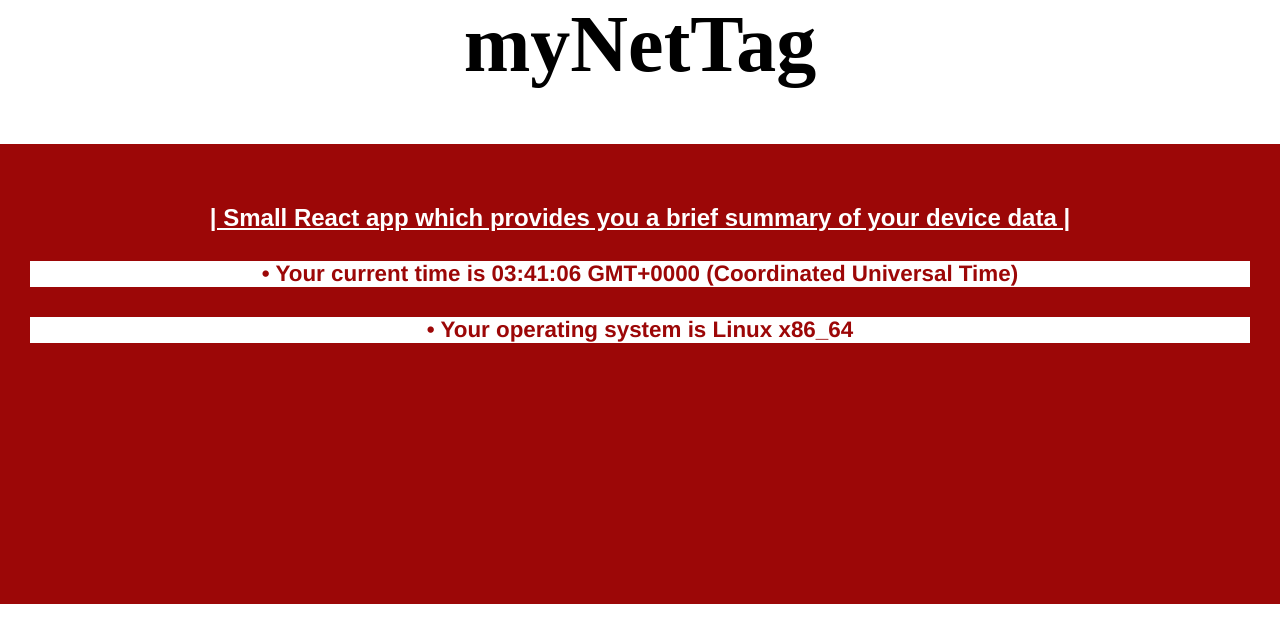
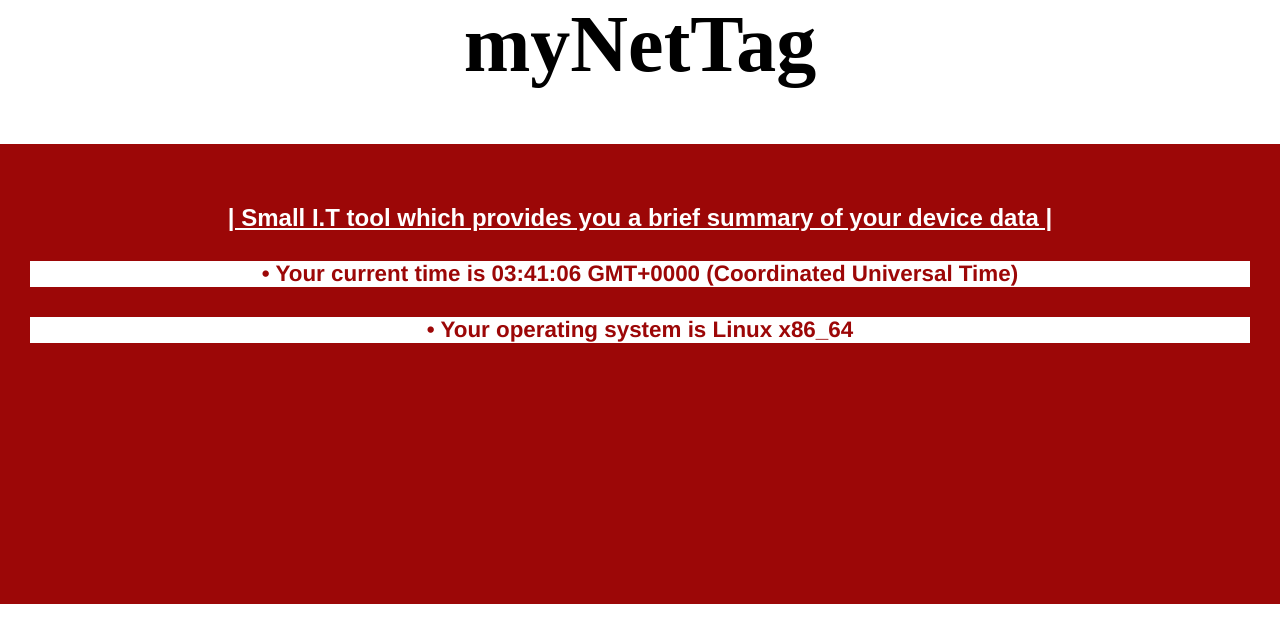
Before and after one commit to Toughee/myNetTag-React, a React (Create React App) app: page / in a window 1280 px wide. Shown: the top 642 px of the page. Built offline with nearby package versions, Linux system fonts and the light colour scheme; a web font is replaced by a local one.

Commit message:
Updated README and app.js

```diff
--- a/src/App.js
+++ b/src/App.js
@@ -25,10 +25,12 @@ class App extends Component {
     return (
       <div className="App animated bounceInUp">
         <div className="App-header">
-          <h2>| Small React app which provides you a brief
+          <h2>| Small I.T tool which provides you a brief
             summary of your device data |</h2>
                 <h4>• Your current time is {this.getDate()}</h4>
+
                 <h4>• Your operating system is {this.getOS()}</h4>
+
         </div>
       </div>
     );
```
Also changed, not shown: 2 other files (tests, documents, lock files or other folders).
